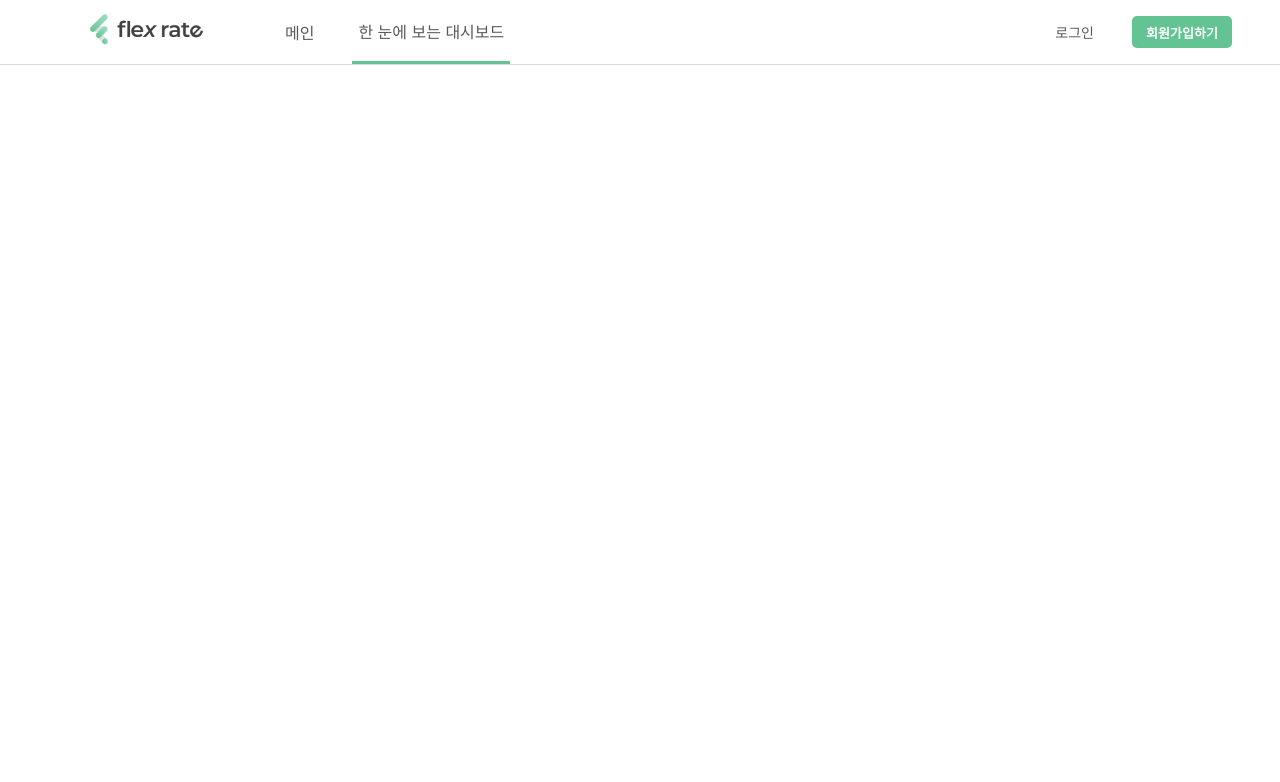
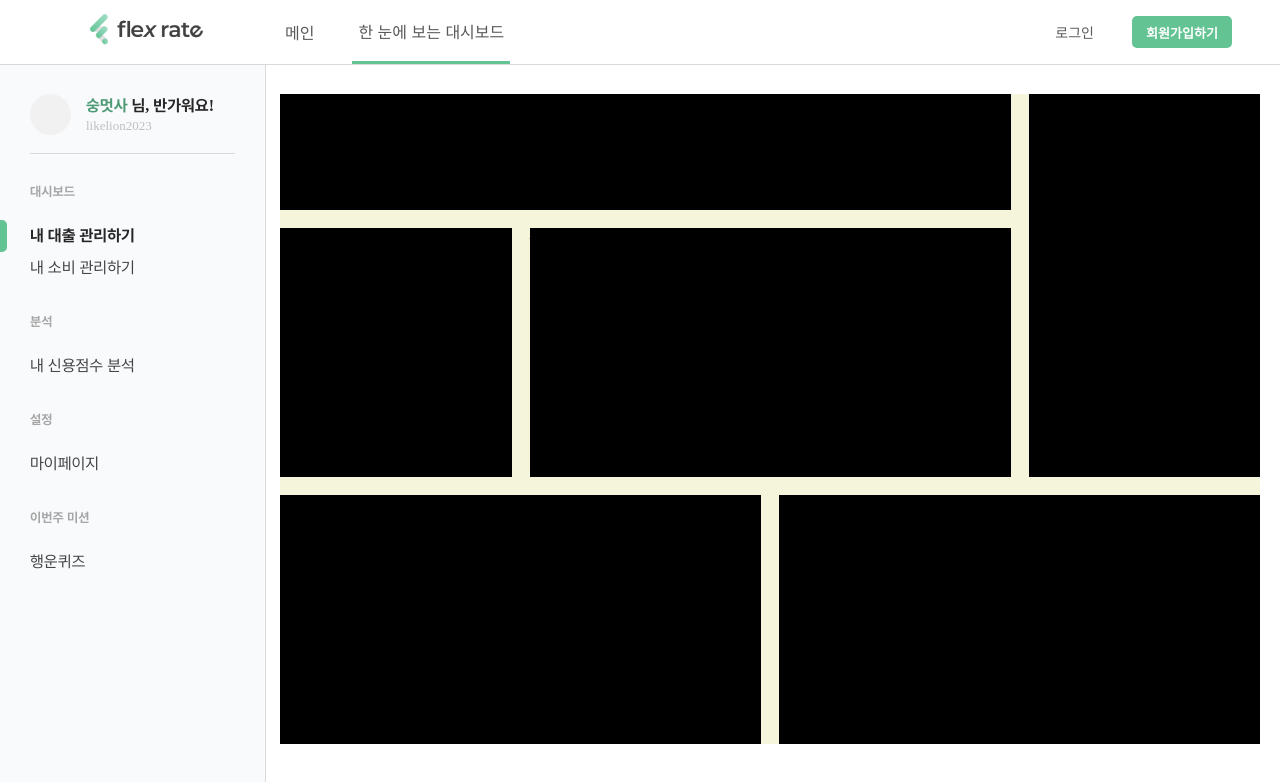
Before and after one commit to likelion-ssu/FlexRate---FE, a React (Vite) app: page /dashboard in a window 1280 px wide. Shown: the top 782 px of the page. Built offline with nearby package versions, Linux system fonts and the light colour scheme.

Commit message:
feat: 대시보드 grid 구현

```diff
--- a/src/App.tsx
+++ b/src/App.tsx
@@ -11,10 +11,9 @@ import LoanAgree from './pages/LoanAgree';
 import LoanDisagree from './pages/LoanDisagree';
 import EditingInfo from './pages/EditingInfo';
 import MainSidebar from './components/MainSidebar';
+import GlobalStyle from './GlobalStyle';
 
 const Body = styled.div`
-  width: 100%;
-  height: 100%;
   display: flex;
   justify-content: center;
   align-items: center;
@@ -27,8 +26,9 @@ function App() {
   return (
     <>
       <BrowserRouter>
+        <GlobalStyle />
         <MainHeader />
-        <MainSidebar />
+        {/* <MainSidebar /> */}
         <Body>
           <Routes>
             <Route path="/" element={<Navigate to="/dashboard" />} />
--- a/src/GlobalStyle.ts
+++ b/src/GlobalStyle.ts
@@ -33,9 +33,8 @@ const GlobalStyle = createGlobalStyle`
         src: url(${PretendardExtraBold}) format('woff2');
         unicode-range: U+AC00-D7A3;
     }
-    * {
-    	font-family: 'Pretendard';
-      box-sizing: border-box;
+    body {
+    font-family: 'Pretendard',serif;
     }
 `;
 
--- a/src/components/MainHeader.tsx
+++ b/src/components/MainHeader.tsx
@@ -36,10 +36,6 @@ const Logo = styled.button`
     height: 2rem;
   }
 `;
-
-// interface ButtonProps {
-//   active?: boolean;
-// }
 
 const Button = styled.button<{ $active?: boolean }>`
   background-color: white;
--- a/src/components/MainSidebar.tsx
+++ b/src/components/MainSidebar.tsx
@@ -1,13 +1,153 @@
 import React from 'react';
-import { styled } from 'styled-components';
+import styled from 'styled-components';
 
 const MainSidebar = () => {
-  return <Sidebar></Sidebar>;
+  return (
+    <Sidebar>
+      <div id="profile">
+        <span id="profile-img">
+          {/* <img src="" alt="프로필이미지"></img> */}
+        </span>
+        <span id="profile-right">
+          <p className="profile-intro">
+            <span className="color">숭멋사</span> 님, 반가워요!
+          </p>
+          <p id="profile-id">likelion2023</p>
+        </span>
+      </div>
+      <List>
+        <div className="title">대시보드</div>
+        <ul className="list">
+          <li className="bold-text">
+            <ClickPage />내 대출 관리하기
+          </li>
+          <li>내 소비 관리하기</li>
+        </ul>
+      </List>
+      <List>
+        <div className="title">분석</div>
+        <ul className="list">
+          <li>내 신용점수 분석</li>
+        </ul>
+      </List>
+      <List>
+        <div className="title">설정</div>
+        <ul className="list">
+          <li>마이페이지</li>
+        </ul>
+      </List>
+      <List>
+        <div className="title">이번주 미션</div>
+        <ul className="list">
+          <li>행운퀴즈</li>
+        </ul>
+      </List>
+    </Sidebar>
+  );
 };
 
 const Sidebar = styled.aside`
-  background-color: blue;
-  width: 270px;
+  padding: 30px;
+  position: fixed;
+  top: 64px;
+  left: 0px;
+  border-right: 1px solid var(--Gray3, #d9d9d9);
+  background: #f9fafc;
+  width: 205px;
+  height: 100%;
+  display: flex;
+  flex-direction: column;
+  gap: 30px;
+
+  & > #profile {
+    width: 100%;
+    display: flex;
+    gap: 15px;
+    align-items: center;
+    padding-bottom: 18px;
+    border-bottom: 1px solid #d9d9d9;
+
+    #profile-img {
+      width: 41px;
+      height: 41px;
+      border-radius: 50px;
+      overflow: hidden;
+      background-color: #f1f1f1;
+    }
+
+    #profile-right {
+      display: flex;
+      flex-direction: column;
+      gap: 3px;
+    }
+    .profile-intro {
+      color: var(--Black, #262626);
+      font-size: 16px;
+      font-style: normal;
+      font-weight: 700;
+      line-height: normal;
+    }
+
+    .color {
+      color: var(--Primary_Pressed_1, #4d9a75);
+    }
+
+    #profile-id {
+      color: var(--Gray4, #bfbfbf);
+      font-family: Pretendard;
+      font-size: 13px;
+      font-style: normal;
+      font-weight: 500;
+      line-height: normal;
+    }
+  }
 `;
 
+const List = styled.div`
+  display: flex;
+  flex-direction: column;
+  gap: 20px;
+
+  .list {
+    padding: 0;
+    list-style: none;
+
+    & > li {
+      height: 32px;
+      color: var(--Gray9, #414141);
+      font-family: Pretendard;
+      font-size: 16px;
+      font-weight: 400;
+      line-height: 32px;
+
+      &:hover {
+        cursor: pointer;
+        color: #63c393;
+      }
+    }
+
+    & > .bold-text {
+      color: #262626;
+      font-weight: 700;
+    }
+  }
+
+  .title {
+    color: var(--Gray5, #a6a6a6);
+    font-family: Pretendard;
+    font-size: 13px;
+    font-style: normal;
+    font-weight: 600;
+    line-height: normal;
+  }
+`;
+
+const ClickPage = styled.span`
+  position: absolute;
+  left: 0px;
+  width: 7px;
+  height: 32px;
+  border-radius: 0px 5px 5px 0px;
+  background: var(--Primary, #63c393);
+`;
 export default MainSidebar;
--- a/src/index.css
+++ b/src/index.css
@@ -1,4 +1,4 @@
 * {
   margin: 0px;
-  /*box-sizing: border-box; */
+  /* box-sizing: border-box; */
 }
--- a/src/pages/Dashboard.tsx
+++ b/src/pages/Dashboard.tsx
@@ -1,6 +1,95 @@
+import MainSidebar from '@/components/MainSidebar';
+import { styled } from 'styled-components';
+import React, { useState, useEffect } from 'react';
+const useNarrowScreen = () => {
+  // 초기 상태 설정
+  const [isNarrowScreen, setIsNarrowScreen] = useState(window.innerWidth > 600);
+
+  useEffect(() => {
+    // 화면 크기 변경 시 호출될 함수
+    const handleResize = () => {
+      setIsNarrowScreen(window.innerWidth > 1000);
+    };
+
+    // 이벤트 리스너 추가
+    window.addEventListener('resize', handleResize);
+
+    // 컴포넌트가 언마운트될 때 이벤트 리스너 제거
+    return () => {
+      window.removeEventListener('resize', handleResize);
+    };
+  }, []);
+
+  return isNarrowScreen;
+};
 /**대시보드 페이지 */
 const Dashboard = () => {
-  return <div></div>;
+  const isNarrowScreen = useNarrowScreen();
+
+  return (
+    <Wrapper $isNarrowScreen={isNarrowScreen}>
+      {isNarrowScreen ? <MainSidebar /> : <></>}
+      <MainDashBoard $isNarrowScreen={isNarrowScreen}>
+        <div id="Date"></div>
+        <GridContainer>
+          <div className="item1">1</div>
+          <div className="item2">2</div>
+          <div className="item3">3</div>
+          <div className="item4">4</div>
+          <div className="item5">5</div>
+          <div className="item6">6</div>
+        </GridContainer>
+      </MainDashBoard>
+    </Wrapper>
+  );
 };
 
+const Wrapper = styled.div<{ $isNarrowScreen: boolean }>`
+  margin-left: ${(props) => (props.$isNarrowScreen ? '265px' : '0')};
+  width: 100%;
+  height: 100%;
+  box-sizing: border-box;
+`;
+
+const MainDashBoard = styled.span<{ $isNarrowScreen: boolean }>`
+  position: fixed;
+  width: ${(props) => (props.$isNarrowScreen ? 'calc(100% - 300px)' : '100%')};
+  height: calc(100% - 150px);
+  background-color: beige;
+  margin: 30px 15px;
+`;
+
+const GridContainer = styled.div`
+  display: grid;
+  width: 100%;
+  height: 100%;
+  grid-template-columns: repeat(4, 1fr); /* 4개의 열, 각각 동일한 크기 */
+  grid-template-rows: repeat(5, 1fr); /* 5개의 행, 각각 동일한 크기 */
+  gap: 18px; /* 그리드 사이의 간격 */
+  .item1 {
+    grid-area: 1 / 1 / 2 / 4;
+    background-color: black;
+  } /* 첫 번째 행, 1~2열 */
+  .item2 {
+    grid-area: 1 / 4 / 4 / 5;
+    background-color: black;
+  } /* 첫 번째 행, 3~4열 */
+  .item3 {
+    grid-area: 2 / 1 / 4 / 2;
+    background-color: black;
+  } /* 2~3행, 첫 번째 열 */
+  .item4 {
+    grid-area: 2 / 2 / 4 / 4;
+    background-color: black;
+  } /* 2~3행, 2~3열 */
+  .item5 {
+    grid-area: 4 / 1 / 6 / 3;
+    background-color: black;
+  } /* 4~5행, 1~2열 */
+  .item6 {
+    grid-area: 4 / 3 / 6 / 5;
+    background-color: black;
+  } /* 4~5행, 3~4열 */
+`;
+
 export default Dashboard;
```
